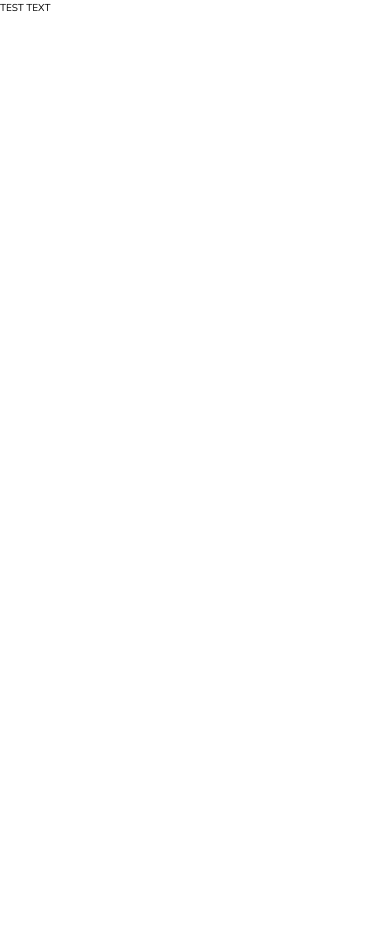
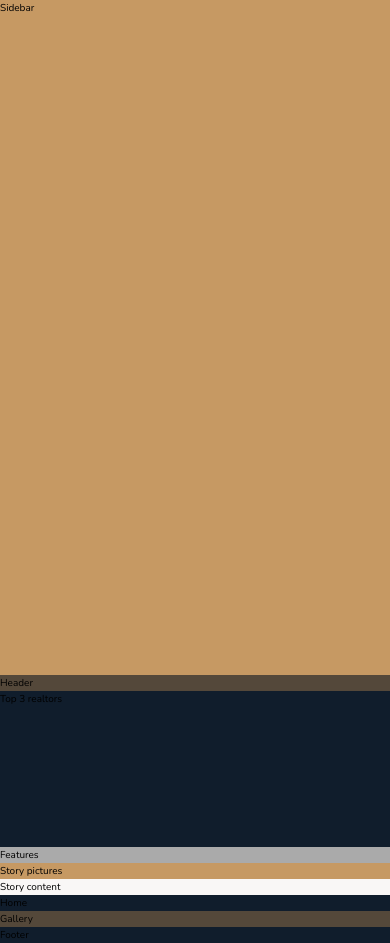
Before and after one commit to SuperUser-Gump/Nexter, a website: page index.html in a window 390 px wide. Before the commit the page ends 844 px from the top, so only its background shows below. Drawn offline with nearby package versions, Linux system fonts and the light colour scheme.

Commit message:
Create overall layout structure
- Define the basic layout structure of the website using HTML and CSS Grid.
- Specify container, rows, and initial content placeholders.

Style header, sidebar, and realtors section

- Apply background colors to header, sidebar, and top realtors section.
- Utilize CSS variables and Sass for consistent styling.

Size and adapt rows for various content

- Set row sizes using viewport units and responsive approaches.
- Design rows to fit content naturally with min content and repeat functions.

```diff
--- a/index.html
+++ b/index.html
@@ -15,6 +15,22 @@
     <title>Nexter &mdash; your home, your freedom</title>
   </head>
   <body class="container">
-    TEST TEXT
+    <div class="sidebar">Sidebar</div>
+
+    <header class="header">Header</header>
+
+    <div class="realtors">Top 3 realtors</div>
+
+    <section class="features">Features</section>
+
+    <div class="story__pictures">Story pictures</div>
+
+    <div class="story__content">Story content</div>
+
+    <section class="homes">Home</section>
+
+    <section class="gallery">Gallery</section>
+
+    <footer class="footer">Footer</footer>
   </body>
 </html>
--- a/sass/_base.scss
+++ b/sass/_base.scss
@@ -33,3 +33,8 @@ body {
   font-weight: 300;
   line-height: 1.6;
 }
+
+.container {
+  display: grid;
+  grid-template-rows: 80vh min-content 40vw repeat(3, min-content);
+}
--- a/sass/_features.scss
+++ b/sass/_features.scss
@@ -0,0 +1,3 @@
+.features {
+  background-color: $color-grey-light-2;
+}
--- a/sass/_footer.scss
+++ b/sass/_footer.scss
@@ -0,0 +1,3 @@
+.footer {
+  background-color: $color-secondary;
+}
--- a/sass/_gallery.scss
+++ b/sass/_gallery.scss
@@ -0,0 +1,3 @@
+.gallery {
+  background-color: $color-grey-dark-1;
+}
--- a/sass/_header.scss
+++ b/sass/_header.scss
@@ -0,0 +1,3 @@
+.header {
+  background-color: $color-grey-dark-1;
+}
--- a/sass/_homes.scss
+++ b/sass/_homes.scss
@@ -0,0 +1,3 @@
+.homes {
+  background-color: $color-secondary;
+}
--- a/sass/_realtors.scss
+++ b/sass/_realtors.scss
@@ -0,0 +1,3 @@
+.realtors {
+  background-color: $color-secondary;
+}
--- a/sass/_sidebar.scss
+++ b/sass/_sidebar.scss
@@ -0,0 +1,3 @@
+.sidebar {
+  background-color: $color-primary;
+}
--- a/sass/_story.scss
+++ b/sass/_story.scss
@@ -0,0 +1,9 @@
+.story {
+  &__pictures {
+    background-color: $color-primary;
+  }
+
+  &__content {
+    background-color: $color-grey-light-1;
+  }
+}
```
Also changed, not shown: css/style.css.
